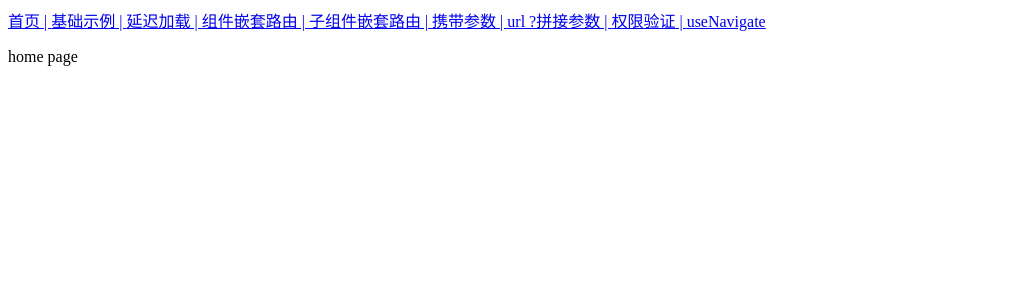
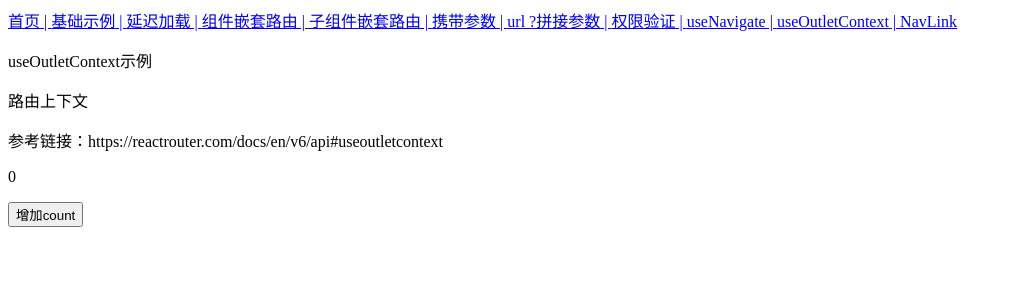
Before and after one commit to xlz122/react-cli-template, a React app: page /use-outlet-context in a window 1280 px wide. Before the commit this address led to /. Shown: the top 300 px of the page, without its empty margins (0-1011 px from the left). Built offline with nearby package versions, Linux system fonts and the light colour scheme.

Commit message:
feat: 增加useOutletContext使用示例，增加NavLink使用示例

```diff
--- a/src/react-app-env.d.ts
+++ b/src/react-app-env.d.ts
@@ -79,3 +79,7 @@ declare module 'lodash';
 declare interface Window {
   __REDUX_DEVTOOLS_EXTENSION_COMPOSE__: Function;
 }
+
+declare function useOutletContext<
+  Context = unknown
+>(): Context;
--- a/src/router/index.tsx
+++ b/src/router/index.tsx
@@ -1,4 +1,4 @@
-import React from 'react';
+import React, { useState } from 'react';
 import { BrowserRouter, Routes, Route, Link, Navigate, Outlet } from 'react-router-dom';
 import Home from '../views/Home';
 import Basic from '../views/basic/Basic';
@@ -12,6 +12,8 @@ import Parameter from '../views/parameter/Parameter';
 import SearchParams from '../views/search-params/SearchParams';
 import Auth from '../views/auth/Auth';
 import UseNavigate from '../views/use-navigate/UseNavigate';
+import UseOutletContext from '../views/use-outlet-context/UseOutletContext';
+import NavLink from '../views/nav-link/NavLink';
 import NotFound from '../views/not-found/NotFound';
 // 常规JavaScript对象写法
 // import Element from './routes';
@@ -63,6 +65,12 @@ function AppRouter(): React.ReactElement {
 
           {/* useHistory */}
           <Route path="/use-navigate" element={<UseNavigate />} />
+
+          {/* useOutletContext */}
+          <Route path="/use-outlet-context" element={<UseOutletContext />} />
+
+          {/* NavLink */}
+          <Route path="/nav-link" element={<NavLink />} />
         </Route>
         <Route path="*" element={<NotFound />} />
       </Routes>
@@ -77,6 +85,8 @@ function AppRouter(): React.ReactElement {
  * @param { String } target _self | _blank | _parent | _top
 */
 function Layout(): React.ReactElement {
+  const [count, setCount] = useState(0);
+
   return (
     <>
       <Link to="/">首页 | </Link>
@@ -87,8 +97,10 @@ function Layout(): React.ReactElement {
       <Link to="/parameter/123" state={{ name: 'xyc' }}>携带参数 | </Link>
       <Link to="/search-params?name=xyc">url ?拼接参数 | </Link>
       <Link to="/auth">权限验证 | </Link>
-      <Link to="/use-navigate">useNavigate</Link>
-      <Outlet />
+      <Link to="/use-navigate">useNavigate | </Link>
+      <Link to="/use-outlet-context">useOutletContext | </Link>
+      <Link to="/nav-link">NavLink</Link>
+      <Outlet context={[count, setCount]} />
     </>
   );
 }
--- /dev/null
+++ b/src/views/nav-link/NavLink.tsx
@@ -0,0 +1,19 @@
+import React from 'react';
+import { NavLink } from 'react-router-dom';
+
+function NavLinkExample(): React.ReactElement {
+  return (
+    <>
+      <p>NavLink示例</p>
+      <p>NavLink 可使用函数</p>
+      <NavLink to=".">
+        {(isActive: boolean) => (isActive ? "Home (current)" : "Home")}
+      </NavLink>
+      <NavLink to=".">
+        {(isActive: boolean) => (isActive ? "About (current)" : "About")}
+      </NavLink>
+    </>
+  );
+}
+
+export default NavLinkExample;
--- /dev/null
+++ b/src/views/use-outlet-context/UseOutletContext.tsx
@@ -0,0 +1,22 @@
+import React from 'react';
+import { useOutletContext } from 'react-router-dom';
+
+function UseOutletContext(): React.ReactElement {
+  const [count, setCount] = useOutletContext();
+
+  const countChange = () => {
+    setCount((count: number) => count + 1);
+  };
+
+  return (
+    <>
+      <p>useOutletContext示例</p>
+      <p>路由上下文</p>
+      <p>参考链接：https://reactrouter.com/docs/en/v6/api#useoutletcontext</p>
+      <p>{count}</p>
+      <button onClick={countChange}>增加count</button>
+    </>
+  );
+}
+
+export default UseOutletContext;
```
Also changed, not shown: src/router/routes.tsx (+12 -3 lines).
